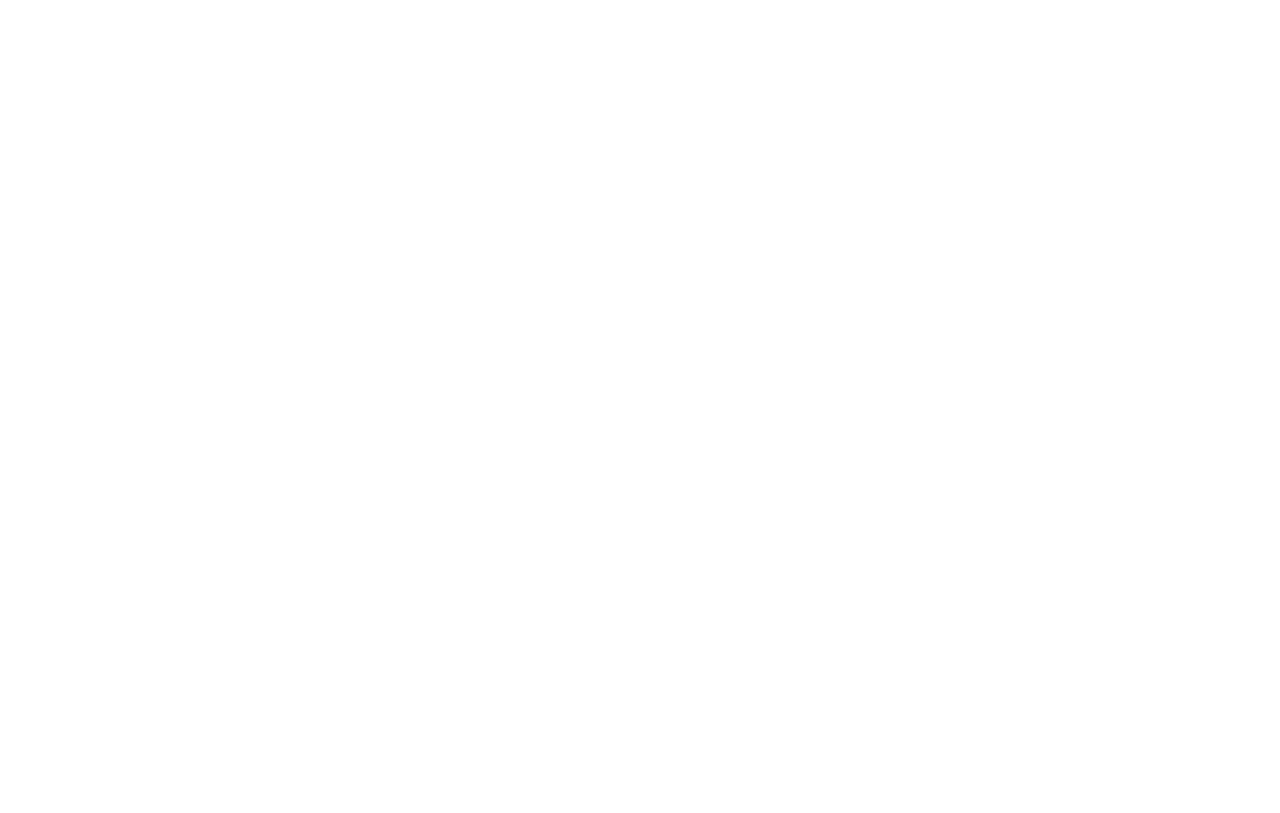
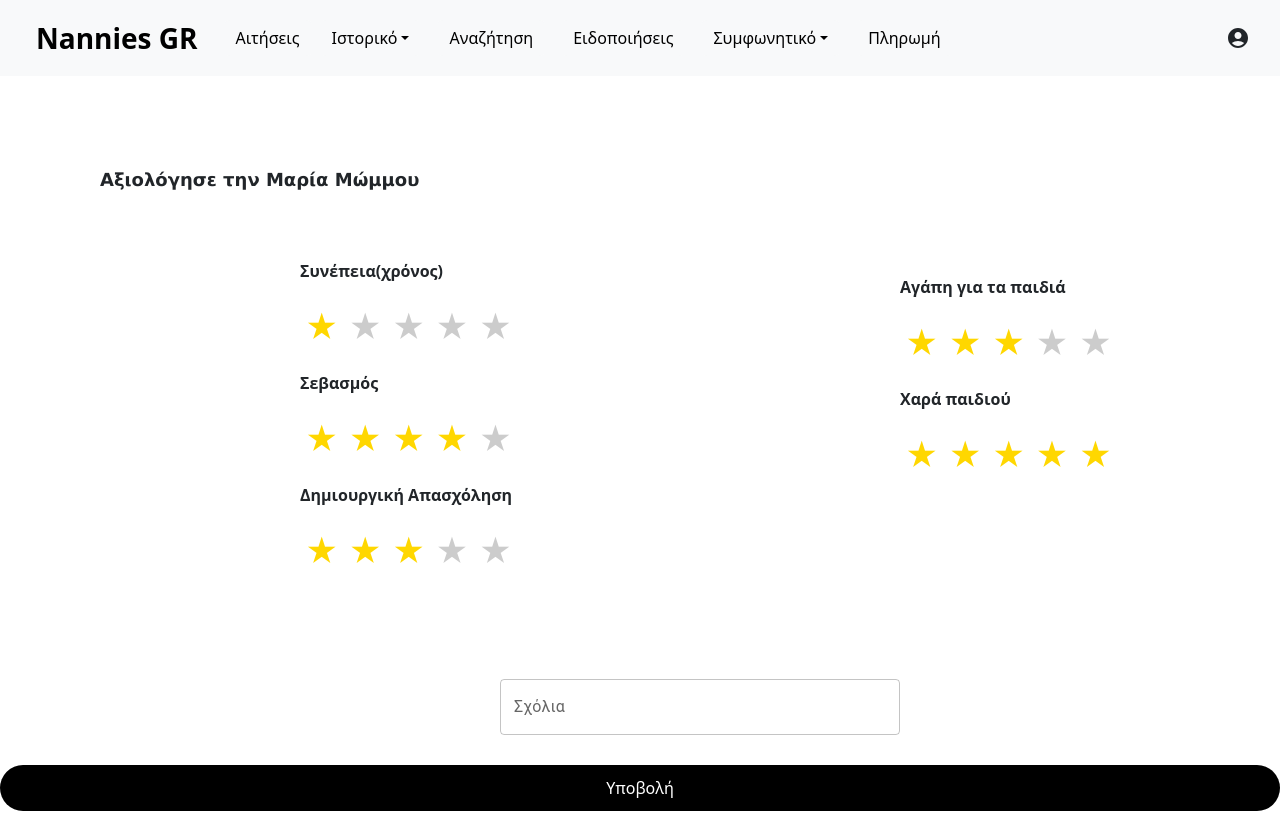
Before and after one commit to giannisz2/Website_Nannies, a React (Vite) app: page /RatesParents in a window 1280 px wide. Before the commit this address had no page. Shown: the top 813 px of the page. Built offline with nearby package versions, Linux system fonts and the light colour scheme.

Commit message:
Added rates for parents

```diff
--- a/src/App.jsx
+++ b/src/App.jsx
@@ -21,6 +21,7 @@
 import PersonalInfoParents from './pages/parents/PersonalInfoParents.jsx';
 import ParentHomepage from './pages/parents/ParentHomepage.jsx';
 import TransactionHistoryParents from './pages/parents/TransactionHistoryParents.jsx';
+import RatesParents from './pages/parents/RatesParents.jsx'
 
 function App() {
   return (
@@ -46,6 +47,7 @@
           <Route path='/PersonalInfoParents' element={<PersonalInfoParents/>}/>
           <Route path='/ParentHomepage' element={<ParentHomepage/>}/>
           <Route path='/TransactionHistoryParents' element={<TransactionHistoryParents/>}/>
+          <Route path='/RatesParents' element={<RatesParents/>}/>
         </Routes>
       </BrowserRouter>
     </>
--- /dev/null
+++ b/src/pages/parents/RatesParents.jsx
@@ -0,0 +1,71 @@
+import React, { useState } from 'react';
+import NavBarParents from '../../components/layout/NavBarParents';
+import Footer from '../../components/layout/Footer';
+import '../../styles/Rates.css';
+import TextField from '@mui/material/TextField';
+
+export default function Rates() {
+    const [showMore, setShowMore] = useState(false);
+    const handleClick = () => {
+        setShowMore(!showMore);
+    };
+    return (
+        <>
+            <div className="nanny-rates">
+                <NavBarParents />
+                <p className="this_text">Αξιολόγησε την Μαρία Μώμμου</p>
+                <div className="rating-container">
+                    <b className="text">Συνέπεια(χρόνος)</b>
+                    <div className="star-rating">
+                        {[...Array(1)].map((_, index) => (
+                            <label key={`filled-${index}`} className="filled">★</label>
+                        ))}
+                        {[...Array(4)].map((_, index) => (
+                            <label key={`empty-${index}`} className="empty">★</label>
+                        ))}
+                    </div>
+                    <b className="text">Σεβασμός</b>
+                    <div className="star-rating">
+                        {[...Array(4)].map((_, index) => (
+                            <label key={`filled-${index}`} className="filled">★</label>
+                        ))}
+                        {[...Array(1)].map((_, index) => (
+                            <label key={`empty-${index}`} className="empty">★</label>
+                        ))}
+                    </div>
+                    <b className="text">Δημιουργική Απασχόληση</b>
+                    <div className="star-rating">
+                        {[...Array(3)].map((_, index) => (
+                            <label key={`filled-${index}`} className="filled">★</label>
+                        ))}
+                        {[...Array(2)].map((_, index) => (
+                            <label key={`empty-${index}`} className="empty">★</label>
+                        ))}
+                    </div>
+                </div>
+                <div className="rating-container2">
+                    <b className="text">Αγάπη για τα παιδιά</b>
+                    <div className="star-rating">
+                        {[...Array(3)].map((_, index) => (
+                            <label key={`filled-${index}`} className="filled">★</label>
+                        ))}
+                        {[...Array(2)].map((_, index) => (
+                            <label key={`empty-${index}`} className="empty">★</label>
+                        ))}
+                    </div>
+                    <b className="text">Χαρά παιδιού</b>
+                    <div className="star-rating">
+                        {[...Array(5)].map((_, index) => (
+                            <label key={`filled-${index}`} className="filled">★</label>
+                        ))}
+                    </div>
+                </div>
+                <div className="container-text">
+                    <TextField fullWidth={false} label="Σχόλια" type="text" className="nanny_rates_text" />
+                </div>
+                <button className='button-apply'>Υποβολή</button>
+                <Footer />
+            </div>
+        </>
+    );
+}
--- a/src/styles/Rates.css
+++ b/src/styles/Rates.css
@@ -64,3 +64,8 @@
 .clickable-text:hover {
     cursor: pointer;
 }
+
+.button-apply{
+    color: white;
+    background-color: black;
+}
```
